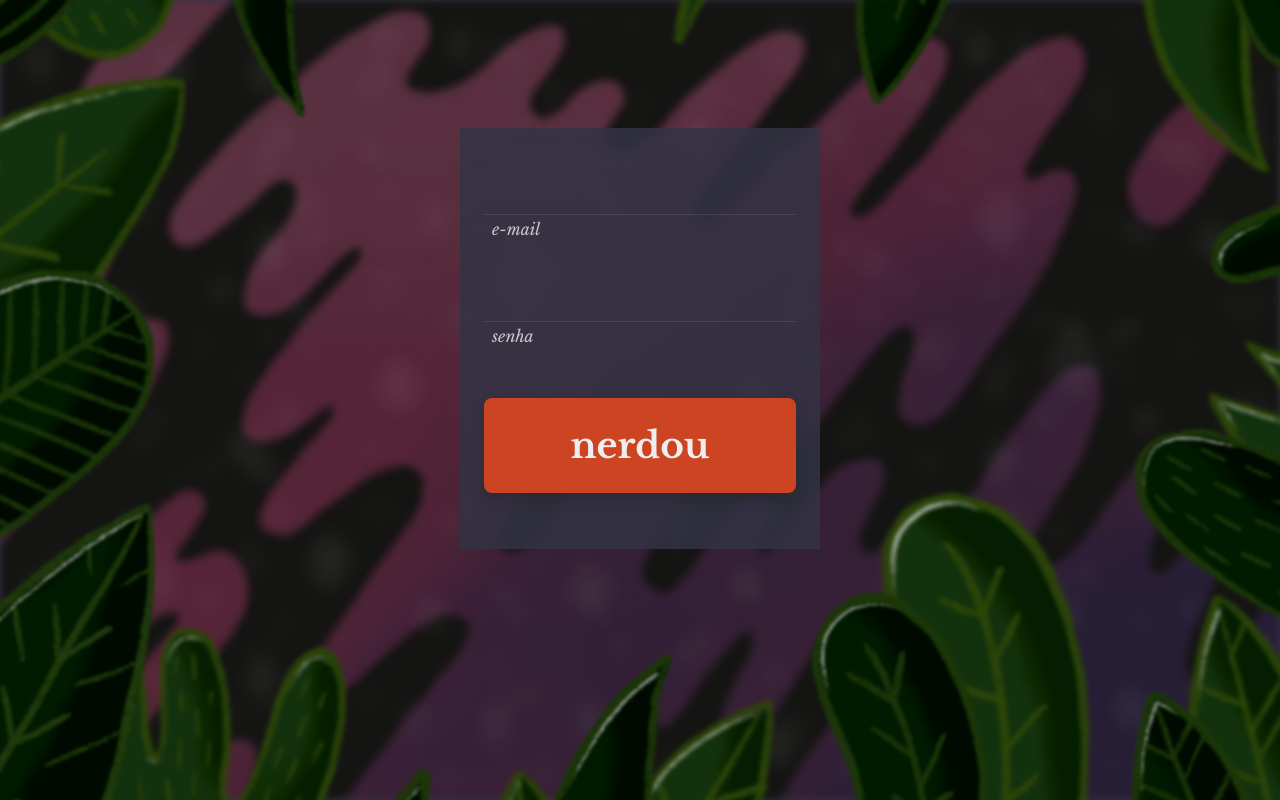
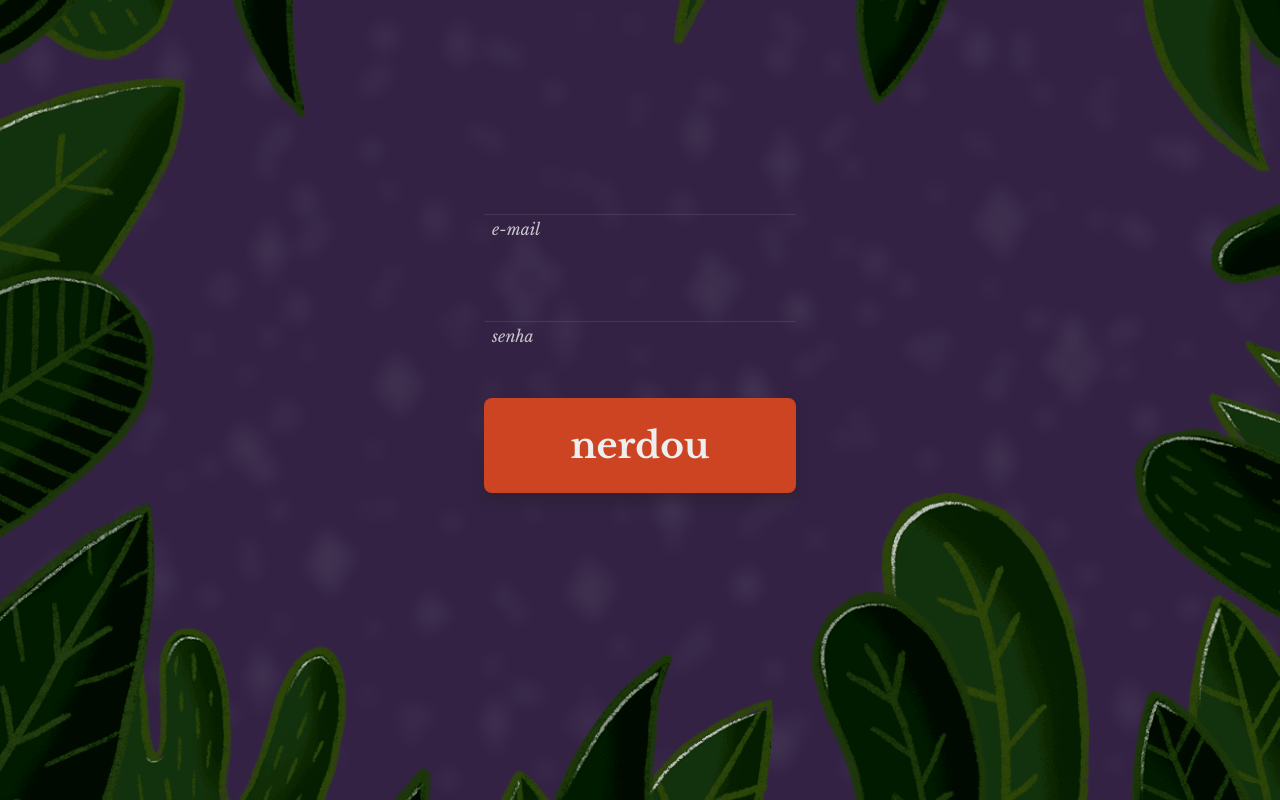
Before and after one commit to cognocoder/nerdou, a Next.js app: page / in a window 1280 px wide. Built offline with nearby package versions, Linux system fonts and the light colour scheme.

Commit message:
perf: improve home animation

```diff
--- a/components/Enter.styled.tsx
+++ b/components/Enter.styled.tsx
@@ -24,7 +24,6 @@ export const Button = styled.button`
 `
 
 export const Form = styled.form`
-	background: #334d;
 	display: flex;
 	flex-direction: column;
 	gap: 24px;
@@ -32,11 +31,6 @@ export const Form = styled.form`
 	padding: 32px 24px;
 	transition: all 0.2s;
 	width: 360px;
-
-	&:hover,
-	&:focus {
-		background-color: #334;
-	}
 `
 
 export const Input = styled.input`
@@ -61,6 +55,7 @@ export const Input = styled.input`
 `
 
 export const Label = styled.label`
+	cursor: pointer;
 	opacity: 0.8;
 
 	&:hover,
@@ -77,14 +72,12 @@ export const Label = styled.label`
 `
 
 export const Main = styled.main`
-	align-items: center;
+	justify-content: center;
 	display: flex;
-	flex-direction: column;
 	height: 100vh;
 	margin: auto;
 	position: absolute;
-	left: 50%;
-	right: 50%;
+	width: 100vw;
 `
 
 export const Background = styled.article`
@@ -93,12 +86,20 @@ export const Background = styled.article`
 	background-repeat: no-repeat;
 	background-size: cover;
 	height: 100vh;
-	filter: blur(4px);
 	position: fixed;
 	width: 100vw;
 `
-export const Leaves1 = styled.article`
-	background-image: url('leaves1.png');
+
+interface LeavesProps {
+	delay: string
+	duration: string
+	skew: string
+	src: string
+	transx: string
+}
+
+export const Leaves = styled.article<LeavesProps>`
+	background-image: url(${(props) => props.src});
 	background-position: center;
 	background-repeat: no-repeat;
 	background-size: cover;
@@ -106,43 +107,24 @@ export const Leaves1 = styled.article`
 	position: fixed;
 	width: 100vw;
 
-	animation: wind 10s 2s infinite ease-in-out;
+	animation-name: wind;
+	animation-duration: ${(props) => props.duration};
+	animation-delay: ${(props) => props.delay};
+	animation-iteration-count: infinite;
+	animation-timing-function: ease-in-out;
 
 	@keyframes wind {
 		0% {
-			transform: skewX(1deg) translateX(-10px) scale(1.2);
+			transform: skewX(${(props) => props.skew}deg)
+				translateX(-${(props) => props.transx}px) scale(1.2);
 		}
 		50% {
-			transform: skewX(-1deg) translateX(10px) scale(1.2);
+			transform: skewX(-${(props) => props.skew}deg)
+				translateX(${(props) => props.transx}px) scale(1.2);
 		}
 		100% {
-			transform: skewX(1deg) translateX(-10px) scale(1.2);
-			filter: blur(2px);
-		}
-	}
-`
-
-export const Leaves2 = styled.article`
-	background-image: url('leaves2.png');
-	background-position: center;
-	background-repeat: no-repeat;
-	background-size: cover;
-	height: 100vh;
-	position: fixed;
-	width: 100vw;
-
-	animation: wind 6s infinite ease-in-out;
-
-	@keyframes wind {
-		0% {
-			transform: skewX(1deg) translateX(-10px) scale(1.2);
-		}
-		50% {
-			transform: skewX(-1deg) translateX(10px) scale(1.2);
-			filter: blur(2px);
-		}
-		100% {
-			transform: skewX(1deg) translateX(-10px) scale(1.2);
+			transform: skewX(${(props) => props.skew}deg)
+				translateX(-${(props) => props.transx}px) scale(1.2);
 		}
 	}
 `
@@ -155,7 +137,7 @@ export const Stars = styled.article`
 	height: 100vh;
 	position: fixed;
 	width: 100vw;
-	animation: shine 1.5s infinite ease-in-out;
+	animation: shine 3s infinite ease-in-out;
 
 	@keyframes shine {
 		0% {
--- a/components/Enter.tsx
+++ b/components/Enter.tsx
@@ -6,8 +6,7 @@ import {
 	Form,
 	Input,
 	Label,
-	Leaves1,
-	Leaves2,
+	Leaves,
 	Main,
 	Stars,
 } from '@/components/Enter.styled'
@@ -15,10 +14,15 @@ import {
 function Enter() {
 	return (
 		<>
-			<Background />
 			<Stars />
-			<Leaves1 />
-			<Leaves2 />
+			<Leaves
+				duration="10s"
+				delay="2s"
+				skew="1"
+				src="leaves1.png"
+				transx="10"
+			/>
+			<Leaves duration="6s" delay="0s" skew="1" src="leaves2.png" transx="10" />
 			<Main>
 				<Form>
 					<Label>
--- a/styles/global.style.tsx
+++ b/styles/global.style.tsx
@@ -4,8 +4,8 @@ const GlobalStyle = createGlobalStyle`
   html, body {
     margin: 0;
     padding: 0;
-    background-color: #334;
-    color: #EEE;
+    background-color: #324;
+    color: #eee;
   }
 
   body {
```
